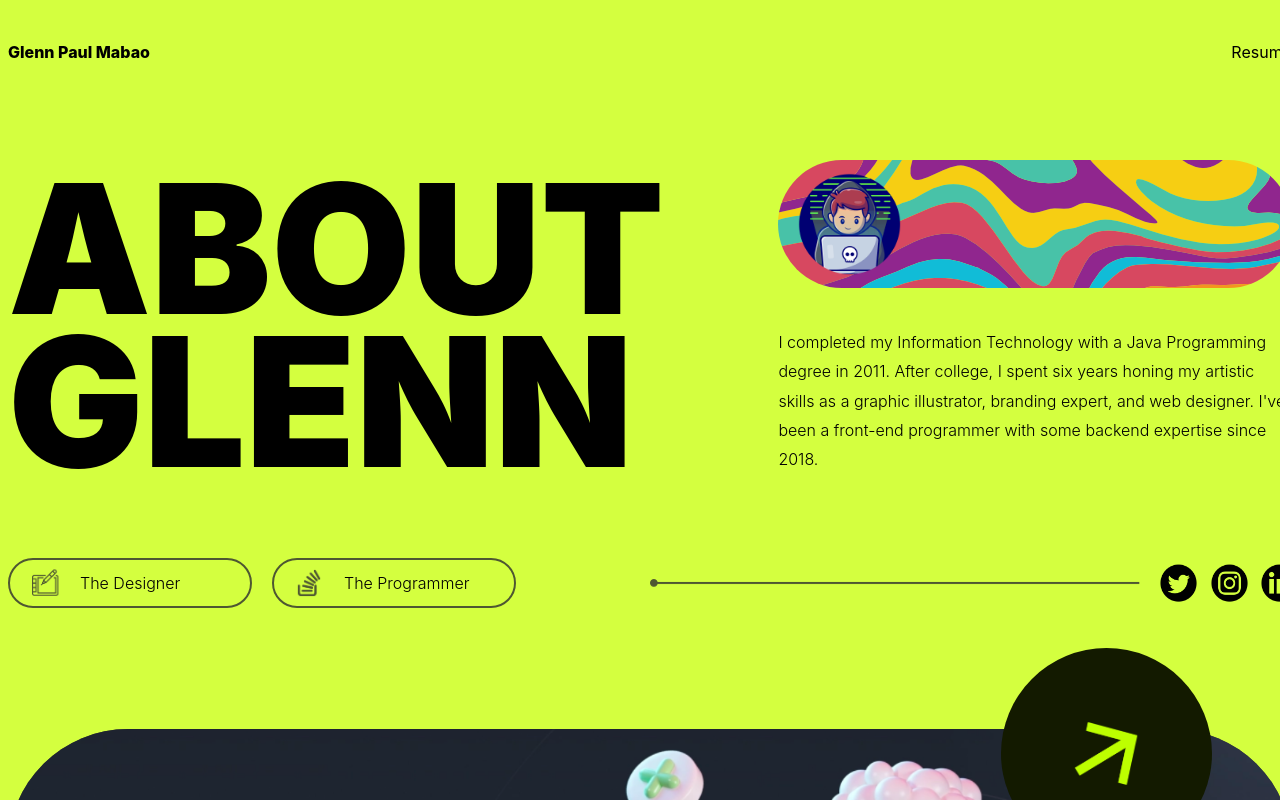
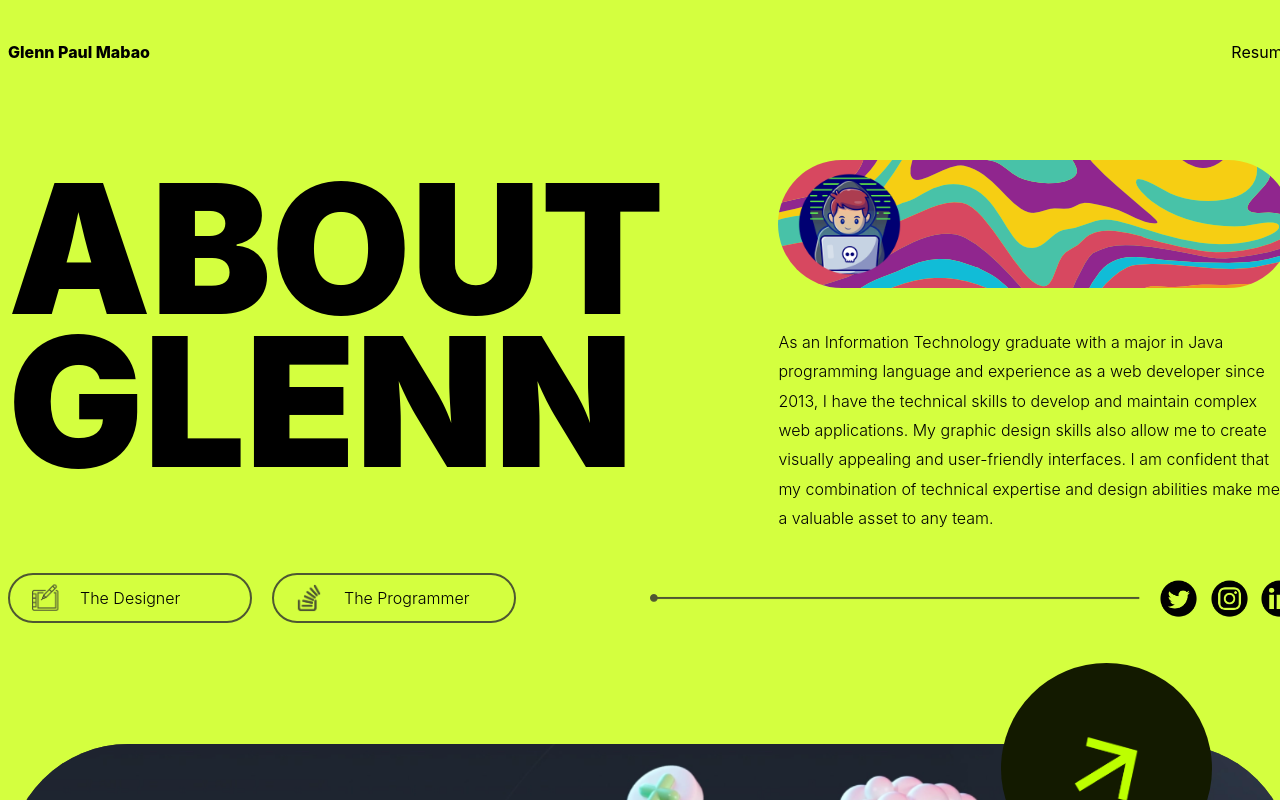
Before and after one commit to glennpaulmabao/web, a Next.js app: page / in a window 1280 px wide. Shown: the top 800 px of the page. Built offline with nearby package versions, Linux system fonts and the light colour scheme.

Commit message:
Pitch updates

```diff
--- a/pages/index.js
+++ b/pages/index.js
@@ -48,11 +48,7 @@ export default function Home() {
 
               </div>
               <p className="leading-[22pt] font-[300] my-10 md:my-0">
-                  I completed my Information Technology with a Java
-                  Programming degree in 2011. After college, I spent six years
-                  honing my artistic skills as a graphic illustrator, branding expert,
-                  and web designer. I've been a front-end programmer with some
-                  backend expertise since 2018.
+              As an Information Technology graduate with a major in Java programming language and experience as a web developer since 2013, I have the technical skills to develop and maintain complex web applications. My graphic design skills also allow me to create visually appealing and user-friendly interfaces. I am confident that my combination of technical expertise and design abilities make me a valuable asset to any team.
               </p>
               <a className="flex justify-center px-[10%] mx-auto items-center gap-5 bg-[#000] md:hidden visible w-[100%] h-[72px] rounded-full font-light cursor-pointer" href="mailto:glennpaulmabao@yahoo.com.ph">
               <h1 className="text-2xl text-[#D4FF3F]">Let's Talk</h1>
```
